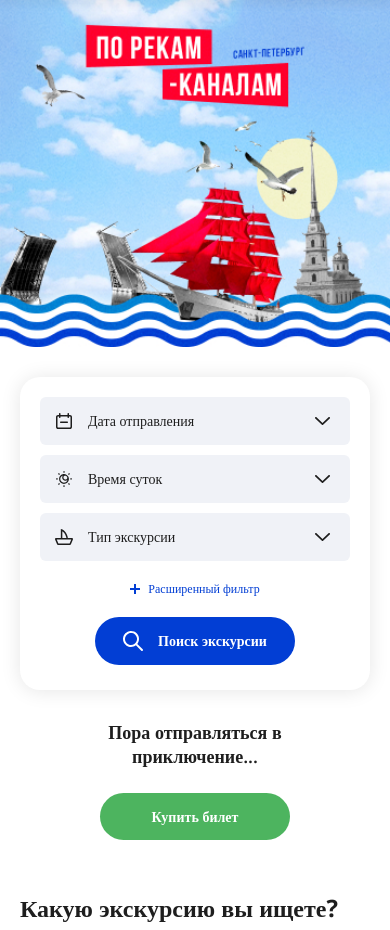
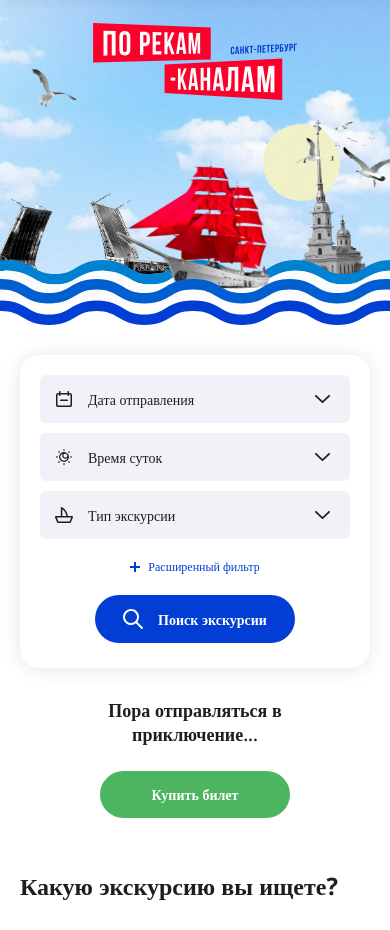
Before and after one commit to myfreelanceblog/porekam, a PHP site: page / in a window 390 px wide. Shown: the part 64-994 px from the top of the page. Run offline with PHP 8.4, Linux system fonts and the light colour scheme.

Commit message:
hero header

```diff
--- a/css/media.css
+++ b/css/media.css
@@ -12,6 +12,9 @@
 	}
 	.header__phone{
 		padding-right: 0;
+	}
+	.title-main{
+		left: calc(50% - 170px);
 	}
 }
 @media all and (max-width: 1210px){
@@ -88,6 +91,55 @@
 	}
 	.events-item__title{
 		font-size: 14px;
+	}
+	.hero._main{
+		height: 325px;
+	}
+	.hero-wave:before,
+	.hero-wave:after{
+		height: 46px;
+	}
+	.hero-wave:before{
+		bottom: 30px;
+	}
+	.hero-img{
+		height: calc(100% - 46px);
+	}
+	.sun{
+		width: 122px;
+		height: 122px;
+	}
+	.birds-main{
+		width: 143px;
+		height: 98px;
+	}
+	.sobor-main{
+		width: 89px;
+		height: 217px;
+		bottom: 46px;
+		right: 145px;
+	}
+	.ship-main{
+		width: 200px;
+		height: 168px;
+		bottom: 39px;
+	}
+	.bridge-main{
+		width: 345px;
+		height: 121px;
+		bottom: 46px;
+	}
+	.bird-main{
+		width: 61px;
+		height: 52px;
+		top: 65px;
+	}
+	.title-main{
+		width: 261px;
+		height: 99px;
+		left: 40px;
+		top: 40px;
+		transform: unset;
 	}
 }
 @media all and (max-width: 992px){
@@ -915,6 +967,9 @@
 	.scroll-content .side-row{
 		display: none;
 	}
+	.bridge-main{
+		transform: translateX(-22%);
+	}
 }
 @media all and (max-width: 768px){
 	.detail-box{
@@ -1022,4 +1077,48 @@
 	.another-item:hover img{
 		filter: unset;
 	}
+	.bridge-main{
+		width: 243px;
+		height: 86px;
+	}
+	.ship-main{
+		width: 153px;
+		height: 128px;
+	}
+	.sobor-main{
+		width: 65px;
+		height: 159px;
+		right: 23px;
+		z-index: 1;
+	}
+	.sun{
+		width: 77px;
+		height: 77px;
+		right: 50px;
+		top: 124px;
+		z-index: 0;
+	}
+	.title-main{
+		width: 204px;
+		height: 77px;
+		left: 50%;
+		transform: translateX(-50%);
+		top: 23px;
+	}
+	.bird-main{
+		width: 45px;
+		height: 39px;
+		top: 59px;
+		left: 77px;
+	}
+	.birds-main{
+		width: 96px;
+		height: 66px;
+	}
+	.birds-main{
+		top: 113px;
+	}
+	.another-item:hover img, .boat-box__item:hover img, .mstock-slider__item:hover img, .photo-item:hover img, .actual-item:hover .actual-item__img img, .related-slider__item:hover .related-slider__img img, .interest-slider__link:hover img, .tcard-gallery a:hover{
+		filter: unset;
+	}
 }
--- a/css/style.css
+++ b/css/style.css
@@ -1501,6 +1501,10 @@ footer{
 }
 .hero{
     position: relative;
+    overflow: hidden;
+}
+.hero._main{
+    height: 500px;
 }
 .hero-bread{
     position: absolute;
@@ -1542,6 +1546,7 @@ footer{
 .search-wrap{
     margin-top: -38px;
     position: relative;
+    z-index: 9;
 }
 body._listing .excurs-wrap{
     padding-top: 60px;
@@ -2751,3 +2756,179 @@ body._tag .search-wrap{
 .scroll-sidebar__wrap{
     padding-bottom: 20px;
 }
+.hero-wave:before{
+    content: '';
+    display: block;
+    position: absolute;
+    width: 100%;
+    height: 70px;
+    background: url(../img/wave-top.svg) repeat-x bottom center;
+    left: 0;
+    bottom: 47px;
+    background-size: contain;
+    animation: waveMain 5s alternate infinite;
+    z-index: 1;
+}
+.hero-wave:after{
+    content: '';
+    display: block;
+    position: absolute;
+    width: 100%;
+    height: 70px;
+    background: url(../img/wave-bottom.svg) repeat-x bottom center;
+    left: 0;
+    bottom: 0;
+    background-size: contain;
+    animation: waveMain 5s alternate infinite;
+    animation-delay: 1s;
+    z-index: 3;
+}
+@keyframes waveMain{
+    0%{
+        background-position-x: 50px;
+    }
+    25%{
+        background-position-x: 0;
+    }
+     25%{
+        background-position-x: 50px;
+    }
+    100%{
+        background-position-x: 0;
+    }
+}
+.ship-main{
+    display: block;
+    position: absolute;
+    width: 308px;
+    height: 258px;
+    background: url(../img/ship-main.png) no-repeat center;
+    background-size: contain;
+    bottom: 60px;
+    z-index: 2;
+    left: 53%;
+    animation: shakeShip 12s alternate infinite;
+}
+@keyframes shakeShip{
+    0%{
+        transform: rotate(0) translateX(-60%);
+    }
+    35%{
+        transform: rotate(3deg) translateX(-60%);
+    }
+    65%{
+        transform: rotate(-3deg) translateX(-60%);
+    }
+    100%{
+        transform: rotate(0) translateX(-60%);
+    }
+}
+.bridge-main{
+    display: block;
+    position: absolute;
+    width: 530px;
+    height: 186px;
+    background: url(../img/bridge.png) no-repeat center;
+    bottom: 70px;
+    background-size: contain;
+    left: 0;
+    z-index: 0;
+}
+.sobor-main{
+    display: block;
+    position: absolute;
+    width: 137px;
+    height: 334px;
+    background: url(../img/sobor.png) no-repeat center;
+    bottom: 70px;
+    background-size: contain;
+    right: 220px;
+    z-index: 0;
+}
+.bird-main{
+    display: block;
+    position: absolute;
+    width: 93px;
+    height: 80px;
+    background: url(../img/bird.png) no-repeat center;
+    top: 105px;
+    background-size: contain;
+    left: calc(50% - 35px);
+    z-index: 0;
+    transform: translateX(-100%);
+    animation: flyBird 10s alternate infinite;
+}
+@keyframes flyBird{
+    0%{
+        transform: translate(-100%, 0);
+    }
+    100%{
+        transform: translate(-100%, 10px);
+    }
+}
+.birds-main{
+    display: block;
+    position: absolute;
+    width: 220px;
+    height: 151px;
+    background: url(../img/birds.png) no-repeat center;
+    top: 77px;
+    background-size: contain;
+    right: 0;
+    z-index: 0;
+    animation: flyBirds 10s alternate infinite;
+    animation-delay: 1s;
+    z-index: 2;
+}
+@keyframes flyBirds{
+    0%{
+        transform: translate(0, 0);
+    }
+    100%{
+        transform: translate(0, 10px);
+    }
+}
+.sun{
+    display: block;
+    position: absolute;
+    width: 188px;
+    height: 188px;
+    background: #F4F4CB;
+    border-radius: 50%;
+    right: 54px;
+    top: 46px;
+    z-index: 1;
+}
+.hero-img{
+    position: absolute;
+    z-index: 0;
+    left: 0;
+    top: 0;
+    width: 100%;
+    height: calc(100% - 70px);
+    display: block;
+    background: url(../img/sky.jpg) no-repeat bottom center;
+    background-size: cover;
+}
+.noise{
+    display: block;
+    position: absolute;
+    width: 100%;
+    height: calc(100% - 20px);
+    left: 0;
+    top: 0;
+    background: url(../img/noise.png) no-repeat center;
+    z-index: 9;
+    background-size: cover;
+}
+.title-main{
+    width: 401px;
+    height: 152px;
+    background: url(../img/title.svg) no-repeat center;
+    position: absolute;
+    display: block;
+    background-size: contain;
+    left: calc(50% - 235px);
+    transform: translateX(-100%);
+    top: 58px;
+}
--- a/index.php
+++ b/index.php
@@ -1,11 +1,23 @@
 <?php include 'part/header.php'; ?>
 
 
-	<div class="hero">
-		<picture>
+	<div class="hero _main">
+		<!-- <picture>
 			<source srcset="img/hero-mob.jpg" class="header-img-mob" media="(max-width: 568px)">
-			<img src="img/hero.jpg" alt="img">
-		</picture>
+			<img src="img/sky2.jpg" alt="img">
+		</picture> -->
+		<div class="hero-bottom"></div>
+		<div class="hero-img"></div>
+		<div class="sobor-main"></div>
+		<div class="hero-wave"></div>
+		<div class="ship-main"></div>
+		<div class="bridge-main"></div>
+
+		<div class="bird-main"></div>
+		<div class="birds-main"></div>
+		<div class="sun"></div>
+		<div class="noise"></div>
+		<div class="title-main"></div>
 	</div>
 
 	<?php include 'part/search.php'; ?>
```
Also changed, not shown: img/bird.png (added), img/birds.png (added), img/bridge.png (added), img/noise.png (added), img/ship-main.png (added), img/sky.jpg (added), img/sky.png (added), img/sky2.jpg (added), img/sky2.png (added), img/sobor.png (added), img/title.svg (added), img/wave-bottom.svg (added), img/wave-top.svg (added).
